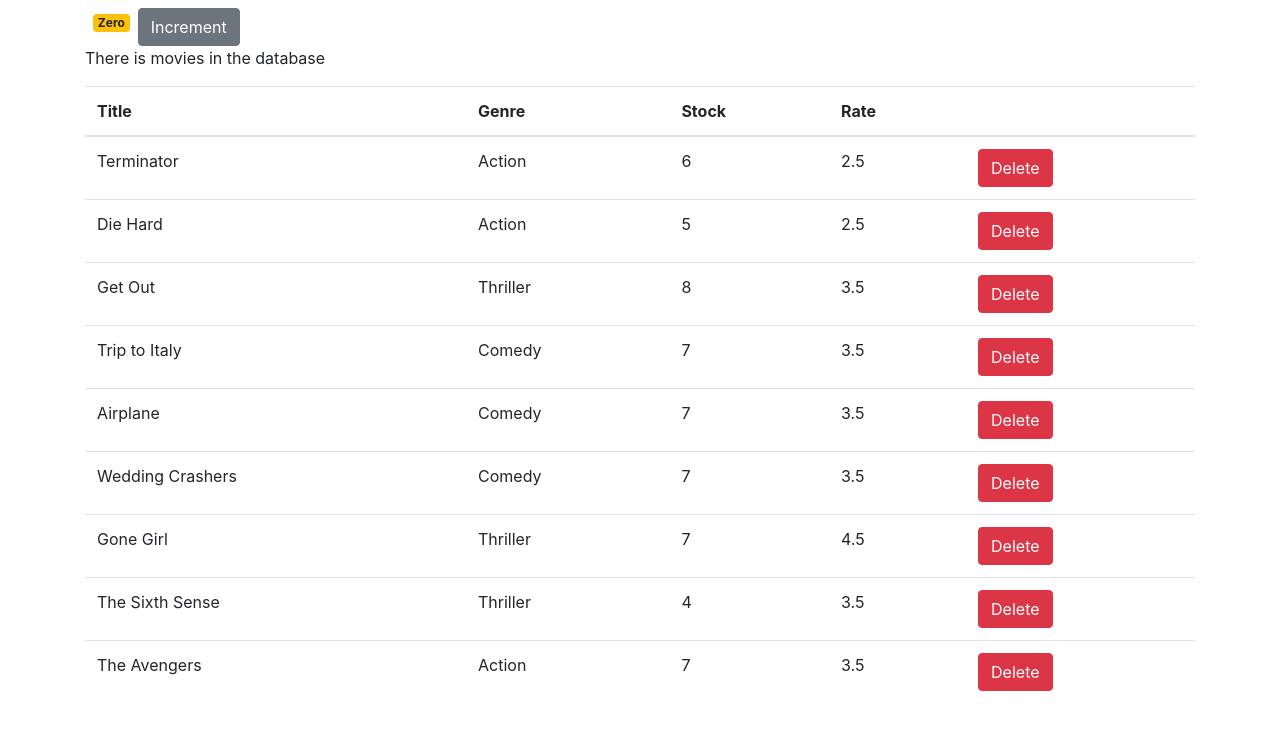
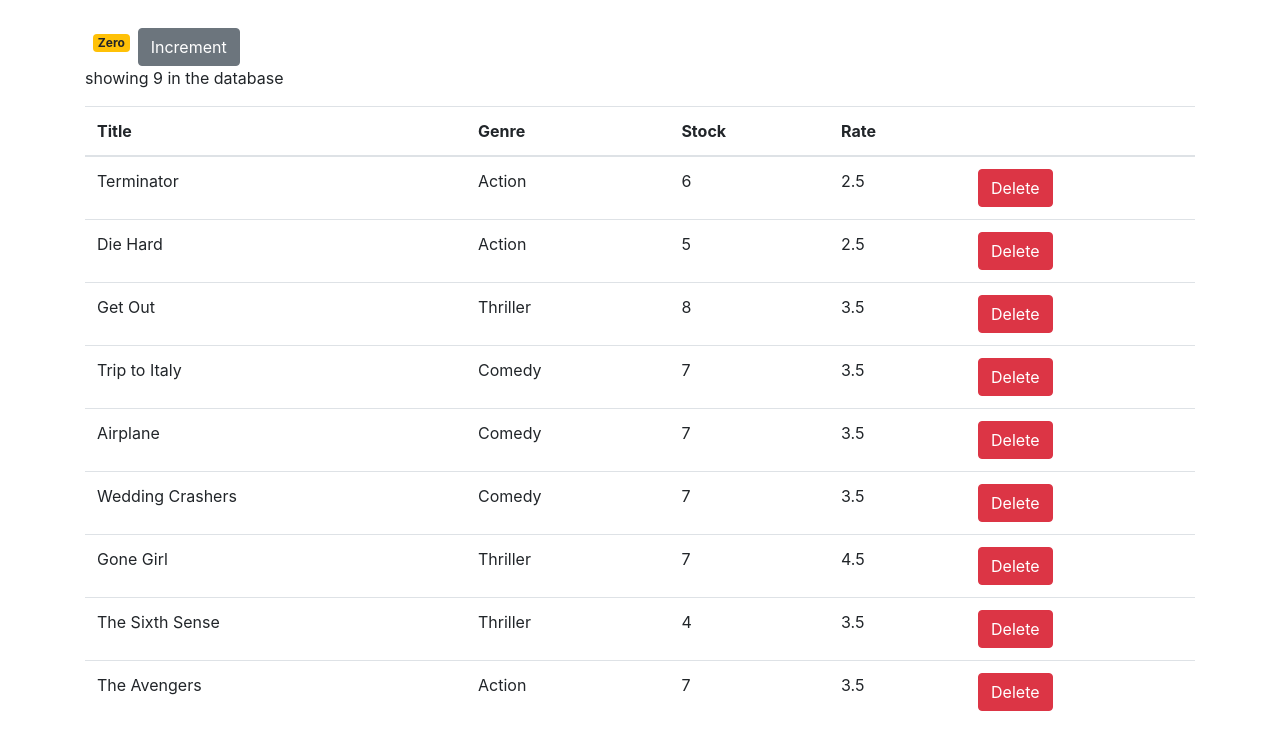
Before and after one commit to Ammarbashirharuna/MovieApp, a React (Vite) app: page / in a window 1280 px wide. Shown: the top 750 px of the page. Built offline with nearby package versions, Linux system fonts and the light colour scheme.

Commit message:
fixing bugs

```diff
--- a/src/components/movie.jsx
+++ b/src/components/movie.jsx
@@ -10,13 +10,12 @@
   }
 
   render() {
-    const { length: count } = this.state.movies.length;
-    if (count == 0) {
-       return <p>There is no movies in the database</p>
-     }
+    const { length: count } = this.state.movies;
+    if (count === 0) return <p>There is no movies in the database</p>;
+
     return (
       <>
-        <p>There is { count } movies in the database </p>
+        <p>showing {count} in the database</p>
         <table className="table">
           <thead>
             <tr>
--- a/src/global.css
+++ b/src/global.css
@@ -0,0 +1,5 @@
+body{
+    margin: 0;
+    padding: 20px 0 0  0;
+
+}
```
